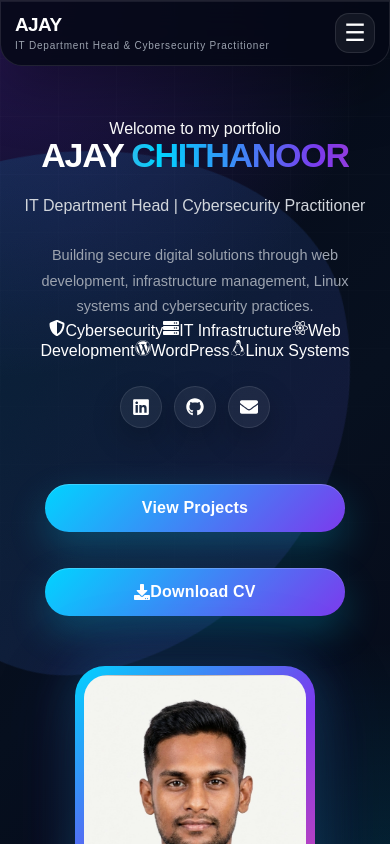
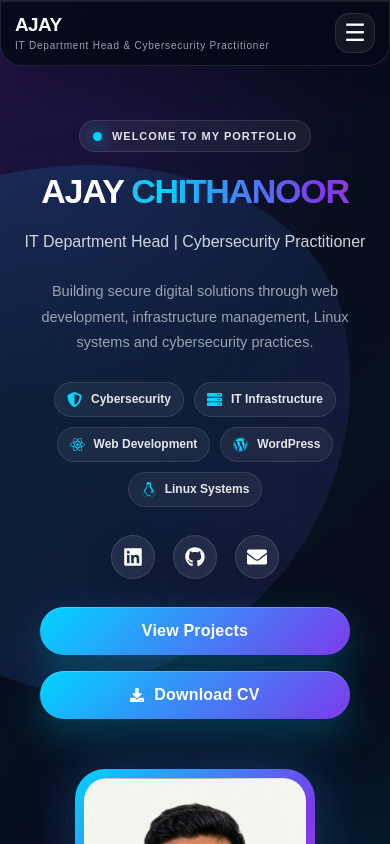
Before and after one commit to ajaychith/ajay-portfolio, a React (Vite) app: page / in a window 390 px wide. Built offline with nearby package versions, Linux system fonts and the light colour scheme.

Commit message:
Upgraded portfolio UI and responsive design

```diff
--- a/src/App.css
+++ b/src/App.css
@@ -1659,3 +1659,321 @@ textarea{
     transform:none;
   }
 }
+
+/* ================================
+   FINAL ALIGNMENT FIXES
+   Hero badges + Footer icons
+================================ */
+
+/* Hero badge top text */
+.heroBadge{
+  display:inline-flex;
+  align-items:center;
+  justify-content:center;
+  gap:10px;
+
+  padding:10px 16px;
+  margin-bottom:22px;
+
+  border-radius:999px;
+  background:rgba(255,255,255,.06);
+  border:1px solid rgba(255,255,255,.12);
+
+  color:#e5e7eb;
+  font-size:13px;
+  font-weight:800;
+  letter-spacing:1.5px;
+  text-transform:uppercase;
+}
+
+.heroBadgeDot{
+  width:9px;
+  height:9px;
+  border-radius:50%;
+  background:#00d4ff;
+  box-shadow:0 0 16px rgba(0,212,255,.9);
+  flex-shrink:0;
+}
+
+/* Hero skills row */
+.heroHighlights{
+  display:flex;
+  align-items:center;
+  flex-wrap:wrap;
+  gap:12px;
+
+  margin-top:26px;
+  margin-bottom:26px;
+
+  max-width:680px;
+}
+
+.heroHighlight{
+  display:inline-flex;
+  align-items:center;
+  justify-content:center;
+  gap:9px;
+
+  padding:10px 14px;
+
+  border-radius:999px;
+  background:rgba(255,255,255,.06);
+  border:1px solid rgba(255,255,255,.1);
+
+  color:#e5e7eb;
+  font-size:14px;
+  font-weight:700;
+  line-height:1;
+  white-space:nowrap;
+}
+
+.heroHighlight svg{
+  display:block;
+  width:15px;
+  height:15px;
+  color:#00d4ff;
+  flex-shrink:0;
+}
+
+/* Hero buttons alignment */
+.heroActions{
+  display:flex;
+  align-items:center;
+  gap:16px;
+  flex-wrap:wrap;
+  margin-top:10px;
+}
+
+.heroActions .heroBtn{
+  margin-top:0;
+}
+
+.secondaryHeroBtn{
+  gap:10px;
+  background:linear-gradient(135deg,#00d4ff,#7c3aed) !important;
+}
+
+.secondaryHeroBtn svg{
+  width:14px;
+  height:14px;
+  flex-shrink:0;
+}
+
+/* Social icons in hero */
+.socials{
+  display:flex;
+  align-items:center;
+  gap:18px;
+  margin-top:28px;
+  margin-bottom:34px;
+}
+
+.socials a{
+  width:50px;
+  height:50px;
+
+  display:inline-flex;
+  align-items:center;
+  justify-content:center;
+
+  border-radius:50%;
+  background:rgba(255,255,255,.08);
+  border:1px solid rgba(255,255,255,.12);
+
+  color:white;
+  text-decoration:none;
+  font-size:20px;
+
+  transition:.25s ease;
+}
+
+.socials a svg{
+  width:20px;
+  height:20px;
+  display:block;
+}
+
+.socials a:hover{
+  transform:translateY(-4px);
+  background:linear-gradient(135deg,#00d4ff,#7c3aed);
+  border-color:transparent;
+  box-shadow:0 0 25px rgba(0,212,255,.3);
+}
+
+/* Footer premium alignment */
+.footer{
+  padding:65px 8% 45px;
+  text-align:center;
+  background:#050816;
+  border-top:1px solid rgba(255,255,255,.08);
+}
+
+.footerInner{
+  max-width:900px;
+  margin:0 auto;
+
+  display:flex;
+  flex-direction:column;
+  align-items:center;
+  justify-content:center;
+}
+
+.footer h3{
+  color:white;
+  font-size:24px;
+  margin-bottom:14px;
+}
+
+.footer p{
+  color:#b7c0d1;
+  line-height:1.7;
+  margin-bottom:22px;
+}
+
+.footerLinks{
+  display:flex;
+  align-items:center;
+  justify-content:center;
+  gap:24px;
+  flex-wrap:wrap;
+
+  margin-top:8px;
+  margin-bottom:22px;
+}
+
+.footerLinks a{
+  color:#00d4ff;
+  text-decoration:none;
+  font-weight:800;
+  transition:.25s ease;
+}
+
+.footerLinks a:hover{
+  color:white;
+}
+
+.footerSocials{
+  display:flex;
+  align-items:center;
+  justify-content:center;
+  gap:14px;
+
+  margin-top:4px;
+  margin-bottom:24px;
+}
+
+.footerSocials a{
+  width:42px;
+  height:42px;
+
+  display:inline-flex;
+  align-items:center;
+  justify-content:center;
+
+  border-radius:50%;
+  background:rgba(255,255,255,.07);
+  border:1px solid rgba(255,255,255,.12);
+
+  color:white;
+  text-decoration:none;
+  font-size:18px;
+
+  transition:.25s ease;
+}
+
+.footerSocials a svg{
+  width:18px;
+  height:18px;
+  display:block;
+}
+
+.footerSocials a:hover{
+  transform:translateY(-4px);
+  background:linear-gradient(135deg,#00d4ff,#7c3aed);
+  border-color:transparent;
+  box-shadow:0 0 22px rgba(0,212,255,.25);
+}
+
+.footerCopy{
+  color:#9ca3af !important;
+  font-size:14px;
+  margin-bottom:0 !important;
+}
+
+/* Mobile alignment */
+@media(max-width:1024px){
+  .heroHighlights,
+  .heroActions{
+    justify-content:center;
+    margin-left:auto;
+    margin-right:auto;
+  }
+}
+
+@media(max-width:768px){
+  .heroBadge{
+    font-size:11px;
+    padding:9px 13px;
+    letter-spacing:1px;
+  }
+
+  .heroHighlights{
+    justify-content:center;
+    gap:10px;
+  }
+
+  .heroHighlight{
+    font-size:13px;
+    padding:9px 12px;
+  }
+
+  .heroActions{
+    width:100%;
+    justify-content:center;
+  }
+
+  .heroActions .heroBtn{
+    width:100%;
+    max-width:310px;
+  }
+
+  .socials{
+    justify-content:center;
+    margin-bottom:28px;
+  }
+
+  .footer{
+    padding:55px 20px 38px;
+  }
+
+  .footerLinks{
+    gap:18px;
+  }
+
+  .footerSocials{
+    gap:12px;
+  }
+}
+
+@media(max-width:480px){
+  .heroHighlights{
+    max-width:320px;
+  }
+
+  .heroHighlight{
+    font-size:12px;
+  }
+
+  .socials a{
+    width:44px;
+    height:44px;
+  }
+
+  .footer h3{
+    font-size:21px;
+  }
+
+  .footer p{
+    font-size:14px;
+  }
+}
--- a/src/components/Footer.jsx
+++ b/src/components/Footer.jsx
@@ -7,7 +7,7 @@ FaEnvelope
 function Footer() {
   return (
     <footer className="footer">
-
+      <div className="footerInner">
         <h3>Ajay Chithanoor</h3>
 
         <p>
@@ -20,21 +20,36 @@ function Footer() {
           <a href="#contact">Contact</a>
         </div>
 
-
         <div className="footerSocials">
-
-<a href="YOUR_LINKEDIN">
+          <a
+            href="https://linkedin.com/in/YOUR_LINKEDIN"
+            target="_blank"
+            rel="noopener noreferrer"
+            aria-label="LinkedIn"
+          >
             <FaLinkedin />
           </a>
 
-<a href="YOUR_GITHUB">
+          <a
+            href="https://github.com/YOUR_GITHUB"
+            target="_blank"
+            rel="noopener noreferrer"
+            aria-label="GitHub"
+          >
             <FaGithub />
           </a>
 
-<a href="mailto:support@umadiagnostic.com">
+          <a
+            href="mailto:support@umadiagnostic.com"
+            aria-label="Email"
+          >
             <FaEnvelope />
           </a>
+        </div>
 
+        <p className="footerCopy">
+          © {new Date().getFullYear()} Ajay Chithanoor. All rights reserved.
+        </p>
       </div>
     </footer>
   );
```
Lines whose indentation alone changed are shown as unchanged.
